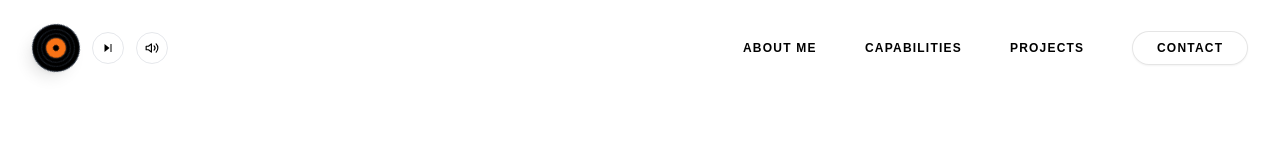
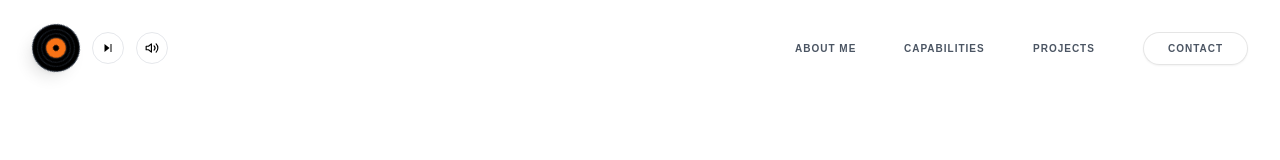
Before and after one commit to jayneysil520-dev/Portfolio--, a React (Vite) app: page / in a window 1280 px wide. Shown: the top 160 px of the page. Built offline with nearby package versions, Linux system fonts and the light colour scheme; a web font is replaced by a local one.

Commit message:
feat(Navbar): Adjust link styles and hover effects
Updates the font size of navigation links to `text-[10px]` and changes the default color to `text-gray-600`. Enhances hover effects to subtly darken link text and introduces a slight scaling animation for the "CONTACT" button.

```diff
--- a/components/Navbar.tsx
+++ b/components/Navbar.tsx
@@ -27,8 +27,9 @@ const SpotlightLink: React.FC<{ text: string; href: string; onClick?: (e: React.
                 href={href}
                 onClick={onClick}
                 onMouseMove={handleMouseMove}
-                className="relative px-4 py-2 text-xs font-bold tracking-widest cursor-pointer block group overflow-hidden rounded-lg text-black"
-                whileHover={{ opacity: 1 }}
+                // 🟢 UPDATED: Font size text-[10px], Color text-gray-600
+                className="relative px-4 py-2 text-[10px] font-bold tracking-widest cursor-pointer block group overflow-hidden rounded-lg text-gray-600"
+                whileHover={{ opacity: 1, color: "#000000" }} // Darken on hover
             >
                 {/* Spotlight Gradient Background - Zero React Renders */}
                 <motion.div
@@ -125,7 +126,8 @@ const Navbar: React.FC = () => {
                     onClick={(e) => handleScroll(e, "#contact")}
                     whileHover={{ scale: 1.05 }}
                     whileTap={{ scale: 0.95 }}
-                    className="ml-4 px-6 py-2 text-xs font-bold tracking-widest text-black border border-black/10 rounded-full backdrop-blur-md bg-white/30 shadow-sm hover:bg-white/50 transition-all block"
+                    // 🟢 UPDATED: Font size text-[10px], Color text-gray-600
+                    className="ml-4 px-6 py-2 text-[10px] font-bold tracking-widest text-gray-600 border border-black/10 rounded-full backdrop-blur-md bg-white/30 shadow-sm hover:bg-white/50 transition-all block hover:text-black"
                 >
                     <span>CONTACT</span>
                 </motion.a>
```
